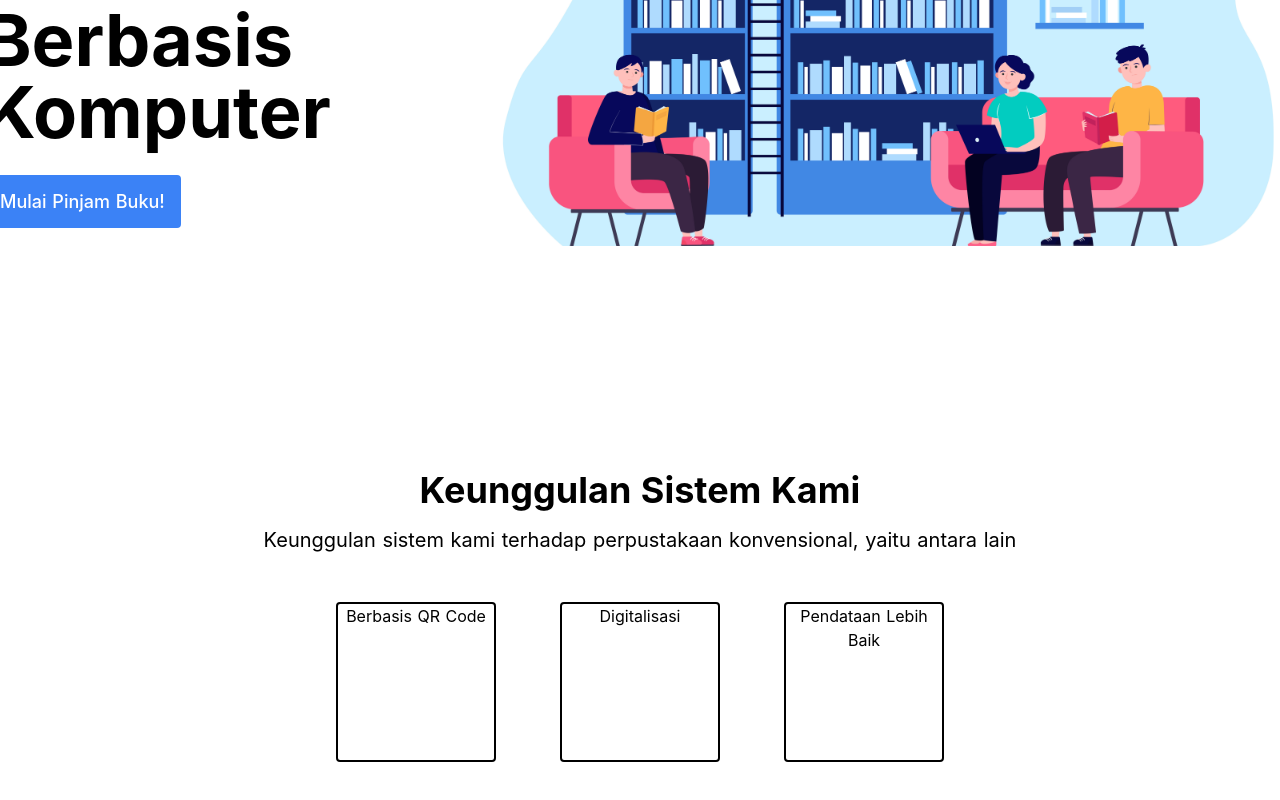
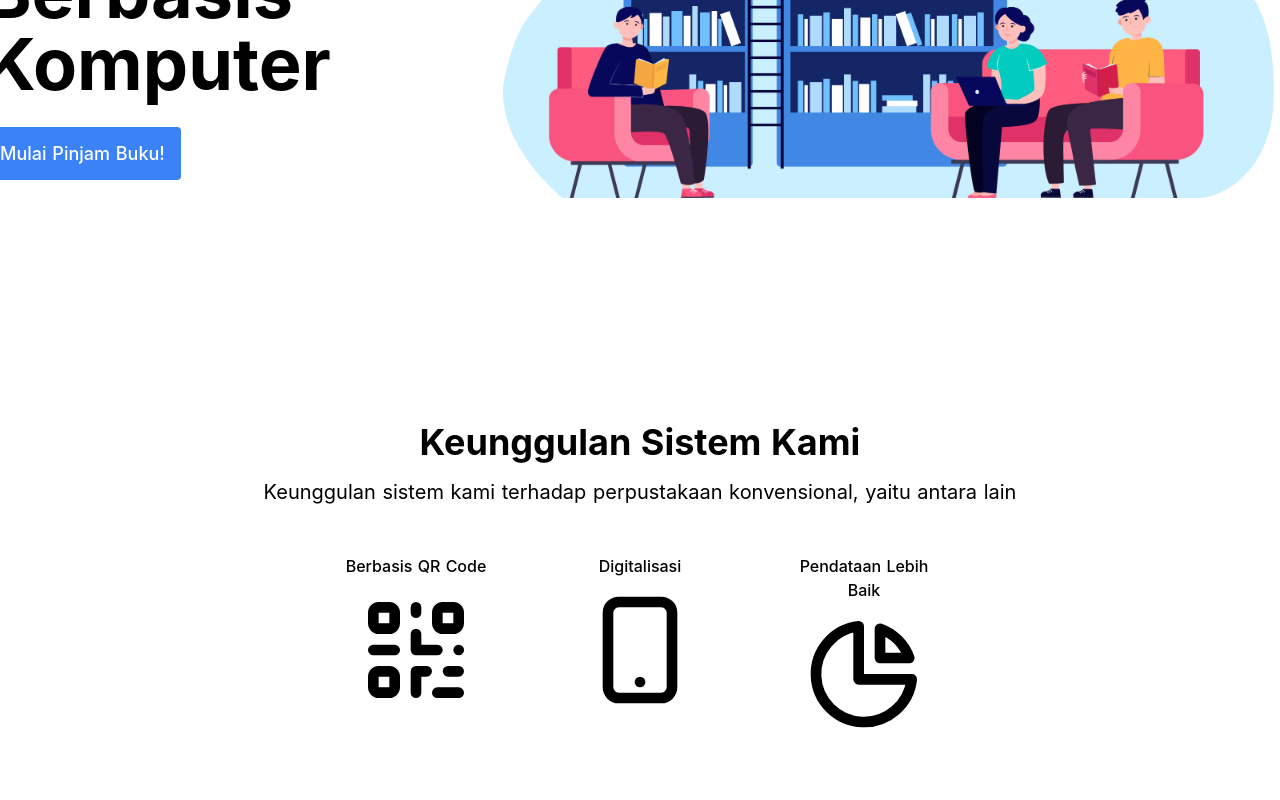
Before and after one commit to raflidev/perpustakaan-modern-fe, a Nuxt app: page / in a window 1280 px wide. Shown: the part 450-1250 px from the top of the page. Built offline with nearby package versions, Linux system fonts and the light colour scheme; what vue-qrcode-reader, vue-sweetalert2 would draw is missing.

Commit message:
add page in admin

```diff
--- a/components/Sidebar.vue
+++ b/components/Sidebar.vue
@@ -18,7 +18,7 @@
           <div class="flex flex-col my-5">
             <span class="text-xs font-bold">USER</span>
             <router-link to="/admin/setting">Setting</router-link>
-            <router-link to="/logout">Logout</router-link>
+            <button @click="tryLogout" class="text-left">Logout</button>
           </div>
         </div>
       </div>
@@ -31,8 +31,22 @@ data(){
         user: {}
     }
 },
+methods:{
+  tryLogout(){
+    this.$swal.fire({
+      icon: 'question',
+      title: 'Ingin Logout?',
+      showCancelButton: true,
+      confirmButtonText: `Ya`
+    }).then((result) => {
+      if (result.isConfirmed) {
+        this.$router.push('/logout')
+      }
+    })
+  }
+},
 async created() {
-    if(typeof window !== 'undefined'){
+  if(typeof window !== 'undefined'){
     const local = localStorage.getItem('user_perpus');
     if(local !== null) {
       const data = JSON.parse(local)
--- a/pages/admin/index.vue
+++ b/pages/admin/index.vue
@@ -9,8 +9,33 @@
             </h1>
             <p>Detail Buku-Buku Yang Dipinjam</p>
           </div>
-          <div v-if="buku.length == 0" class="bg-red-400 rounded p-4 text-white">
-            Library anda kosong, silakan pinjam buku
+           <!-- animate-pulse -->
+          <div v-if="buku.length == 0">
+            <div class="grid grid-cols-3 gap-4" v-if="checkContent">
+              <div class="bg-blue-100 p-4 rounded divide-y divide-black animate-pulse" v-for="a in 3" :key="a.index">
+                <div class="pb-4">
+                  <h1 class="font-bold text-xl w-full h-8 bg-blue-300 rounded">
+                  </h1>
+                  <div class="font-medium w-full h-4 bg-blue-300 rounded mt-2">
+                    </div>
+                </div>
+                <div class="pt-4">
+                  <div>
+                    <div class="font-medium w-full h-4 bg-blue-300 rounded">
+                    </div>
+                  </div>
+                  <div class="mt-2">
+                    <div class="font-medium w-full h-4 bg-blue-300 rounded">
+                    </div>
+                  </div>
+                </div>
+              </div>
+            </div>
+            <div v-else>
+              <p class="bg-red-400 rounded p-4 text-white w-1/2">
+                Library anda kosong, silakan pinjam buku
+              </p>
+            </div>
           </div>
           <div v-else>
             <div class="grid grid-cols-3 gap-4">
@@ -52,7 +77,8 @@ export default {
   data(){
     return {
       buku: [],
-      dataBuku: []
+      dataBuku: [],
+      checkContent: true
     }
   },
   methods: {
@@ -70,6 +96,9 @@ export default {
       const data = JSON.parse(local)
       const dataBuku = await this.$axios.$get(`http://localhost:4000/api/borrow/user/${data[0]._id}`)
       this.dataBuku = dataBuku
+      if(this.dataBuku.length === 0){
+        this.checkContent = false
+      }
       dataBuku.map(async (x) => {
         const buku = await this.$axios.$get(`http://localhost:4000/api/book/${x.book_id}`)
         this.buku.push(buku)
--- /dev/null
+++ b/pages/admin/setting.vue
@@ -0,0 +1,25 @@
+<template>
+  <div class="flex">
+      <Sidebar/>
+      <div class="w-5/6 h-screen">
+         <div class="p-10">
+            <div class="space-y-2 mb-6">
+            <h1 class="font-bold text-2xl">
+              Setting
+            </h1>
+            <p>Setting User</p>
+          </div>
+         </div>
+      </div>
+  </div>
+</template>
+
+<script>
+export default {
+
+}
+</script>
+
+<style>
+
+</style>
--- a/pages/auth/login.vue
+++ b/pages/auth/login.vue
@@ -1,6 +1,6 @@
 <template>
   <div>
-      <div class="w-screen h-screen bg-gray-400">
+      <div class="w-screen h-screen bg-blue-100">
           <div class="flex h-full justify-center items-center">
               <div class="w-1/3 min-h-0 bg-white rounded-md p-4">
                 <div class="text-center">
@@ -20,7 +20,8 @@
                     <input id="password" v-model="password" type="password" name="password" placeholder="password" class="rounded-md border-blue-400 border w-full p-2">
                   </div>
                 </div>
-                  <button @click="Trylogin()" class="w-full bg-blue-400 rounded-md p-2 font-medium">Login</button>
+                  <button @click="Trylogin()" class="w-full bg-blue-400 rounded-md p-2 font-medium text-white">Login</button>
+                  <p class="mt-3">Belum punya akun? <router-link class="text-blue-700" to="/auth/register">Register</router-link> </p>
               </div>
           </div>
       </div>
--- a/pages/auth/register.vue
+++ b/pages/auth/register.vue
@@ -1,6 +1,6 @@
 <template>
   <div>
-      <div class="w-screen h-screen bg-gray-400">
+      <div class="w-screen h-screen bg-blue-100">
           <div class="flex h-full justify-center items-center">
               <div class="w-1/3 min-h-0 bg-white rounded-md p-4">
                 <div class="text-center">
@@ -31,8 +31,9 @@
                     <label for="comfirm_password">Comfirm password</label>
                     <input type="password" v-model="confirm_password" name="comfirm_password" placeholder="Comfirm password" id="confirm" class="rounded-md border-blue-400 border w-full p-2">
                   </div>
-                  <button v-if="(password != null && confirm_password != null) && password == confirm_password" type="submit" @click="tryRegis" class="w-full bg-blue-400 rounded-md p-2 font-medium">Register</button>
+                  <button v-if="(password != null && confirm_password != null) && password == confirm_password" type="submit" @click="tryRegis" class="w-full bg-blue-400 rounded-md p-2 font-medium text-white">Register</button>
                   <button v-else class="w-full bg-gray-400 rounded-md p-2 font-medium" disabled>Register</button>
+                  <p class="mt-3">Sudah punya akun? <router-link class="text-blue-700" to="/auth/login">Login</router-link> </p>
                 </form>
               </div>
           </div>
--- a/pages/index.vue
+++ b/pages/index.vue
@@ -3,7 +3,7 @@
     <Navbar/>
     <div class="container mx-auto px-8">
       <div class="h-screen">
-        <div class=" flex justify-center space-x-6 items-center h-full">
+        <div class=" flex justify-center space-x-6 items-center -mt-12 h-full">
           <div>
             <h1 class="text-7xl font-bold pb-10">Perpustakaan Modern Berbasis Komputer</h1>
             <router-link to="/auth/login" class="p-4 bg-blue-500 rounded text-white font-medium text-lg">Mulai Pinjam Buku!</router-link>
@@ -17,14 +17,30 @@
           <p class="text-xl">Keunggulan sistem kami terhadap perpustakaan konvensional, yaitu antara lain</p>
         </div>
         <div class="space-x-16 flex justify-center">
-          <div class="w-40 h-40 items-center text-center border-2 border-black rounded">
-            Berbasis QR Code
+          <div class="w-40 h-40 items-center text-center rounded">
+            <span class="font-medium">
+              Berbasis QR Code
+            </span>
+            <svg xmlns="http://www.w3.org/2000/svg" class="h-full w-full pb-4 px-4" fill="none" viewBox="0 0 24 24" stroke="currentColor">
+              <path stroke-linecap="round" stroke-linejoin="round" stroke-width="2" d="M12 4v1m6 11h2m-6 0h-2v4m0-11v3m0 0h.01M12 12h4.01M16 20h4M4 12h4m12 0h.01M5 8h2a1 1 0 001-1V5a1 1 0 00-1-1H5a1 1 0 00-1 1v2a1 1 0 001 1zm12 0h2a1 1 0 001-1V5a1 1 0 00-1-1h-2a1 1 0 00-1 1v2a1 1 0 001 1zM5 20h2a1 1 0 001-1v-2a1 1 0 00-1-1H5a1 1 0 00-1 1v2a1 1 0 001 1z" />
+            </svg>
           </div>
-          <div class="w-40 h-40 items-center text-center border-2 border-black rounded">
-            Digitalisasi
+          <div class="w-40 h-40 items-center text-center rounded">
+            <span class="font-medium">
+              Digitalisasi
+            </span>
+            <svg xmlns="http://www.w3.org/2000/svg" class="h-full w-full pb-4 px-4" fill="none" viewBox="0 0 24 24" stroke="currentColor">
+              <path stroke-linecap="round" stroke-linejoin="round" stroke-width="2" d="M12 18h.01M8 21h8a2 2 0 002-2V5a2 2 0 00-2-2H8a2 2 0 00-2 2v14a2 2 0 002 2z" />
+            </svg>
           </div>
-          <div class="w-40 h-40 items-center text-center border-2 border-black rounded">
-            Pendataan Lebih Baik
+          <div class="w-40 h-40 items-center text-center rounded">
+            <span class="font-medium">
+              Pendataan Lebih Baik
+            </span>
+            <svg xmlns="http://www.w3.org/2000/svg" class="h-full w-full pb-4 px-4" fill="none" viewBox="0 0 24 24" stroke="currentColor">
+              <path stroke-linecap="round" stroke-linejoin="round" stroke-width="2" d="M11 3.055A9.001 9.001 0 1020.945 13H11V3.055z" />
+              <path stroke-linecap="round" stroke-linejoin="round" stroke-width="2" d="M20.488 9H15V3.512A9.025 9.025 0 0120.488 9z" />
+            </svg>
           </div>
         </div>
       </div>
```
